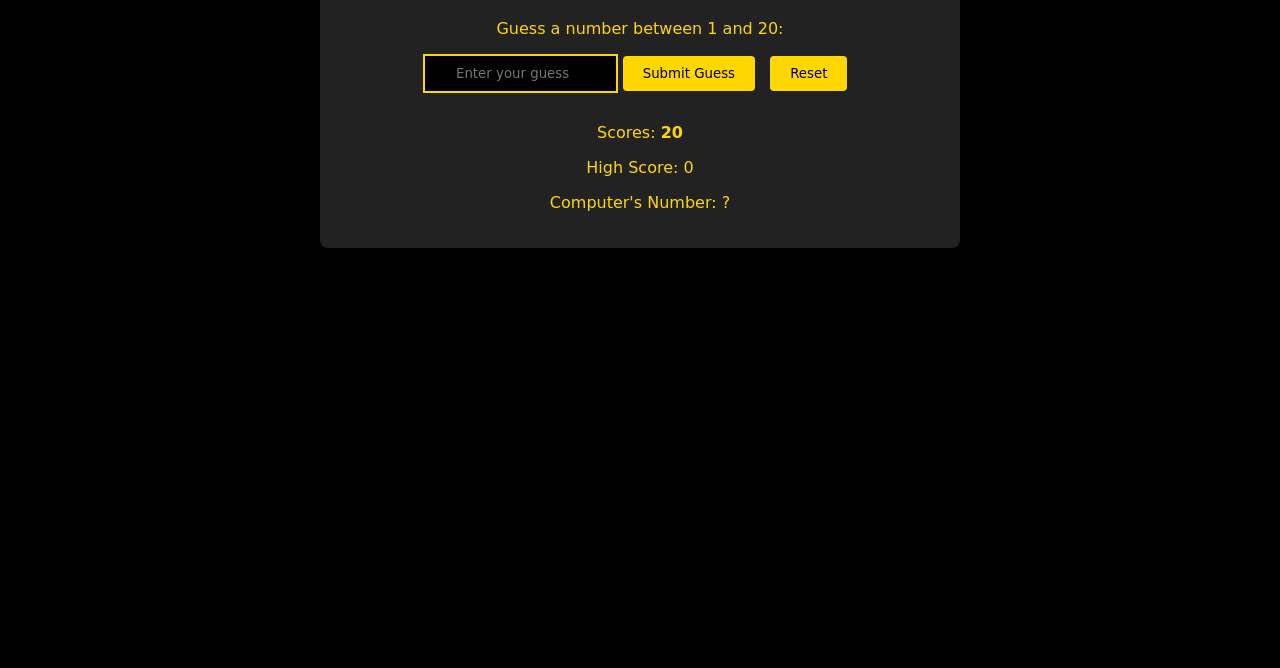
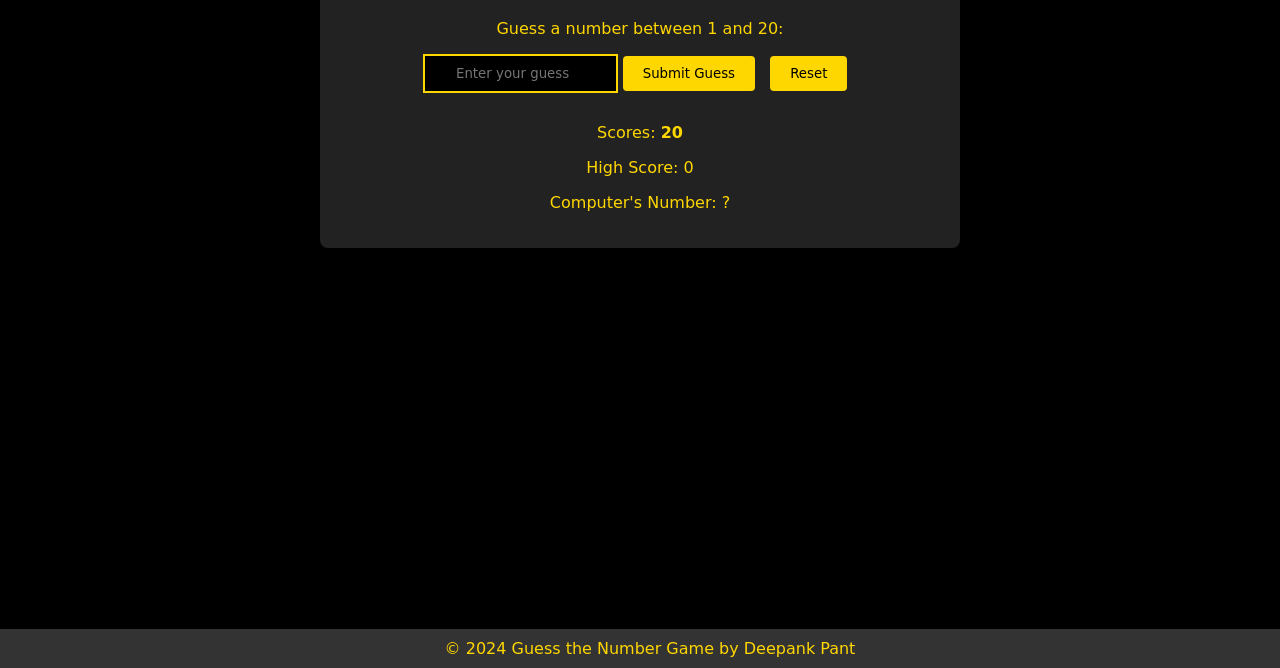
Before and after one commit to Deepank481/GuessTheNumber, a plain HTML site: page index.html in a window 1280 px wide. Shown: the part 132-800 px from the top of the page. Drawn offline with Linux system fonts and the light colour scheme.

Commit message:
21 Jan -footer added

```diff
--- a/index.html
+++ b/index.html
@@ -31,6 +31,10 @@
       </div>
     </div>
 
+    <footer class="retro-footer">
+      <p class="retro-text">© 2024 Guess the Number Game by Deepank Pant</p>
+    </footer>
+
     <script src="script.js"></script>
   </body>
 </html>
--- a/styles.css
+++ b/styles.css
@@ -62,3 +62,15 @@ body {
 #score {
   font-weight: bold;
 }
+
+.retro-footer {
+  background-color: #333;
+  padding: 10px;
+  position: fixed;
+  bottom: 0;
+  width: 100%;
+}
+
+.retro-footer p {
+  margin: 0;
+}
```
